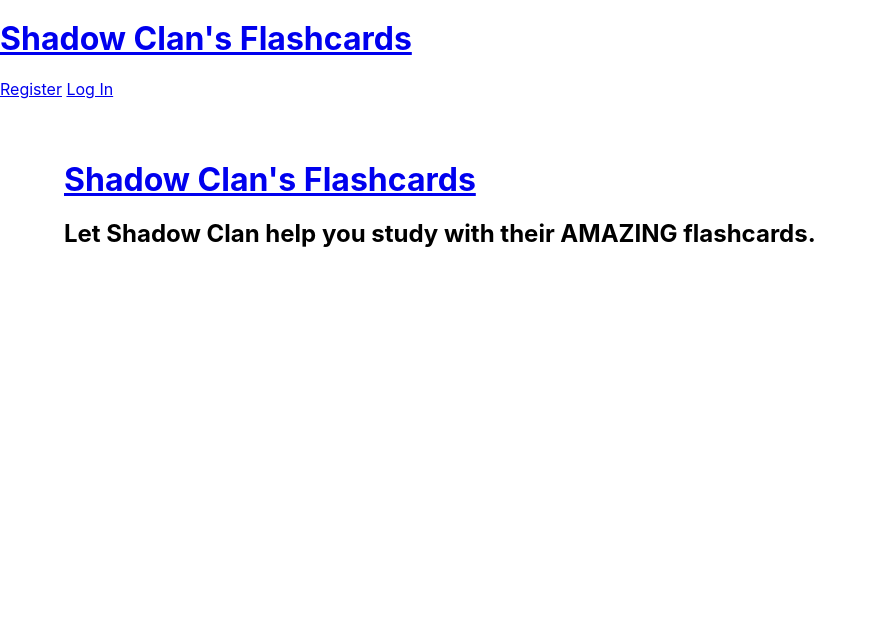
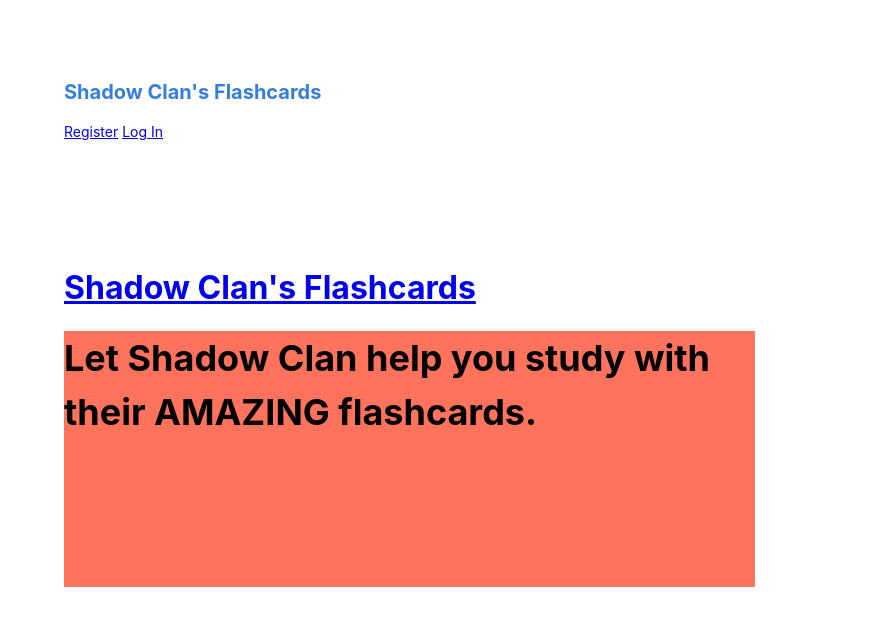
Before and after one commit to paulreece/Leitner-Flashcards, a Django app: page / in a window 1280 px wide. Shown: the top 626 px of the page, without its empty margins (0-877 px from the left). Run offline with Django 4.2, Linux system fonts and the light colour scheme.

Commit message:
changes to base.html and home.html

```diff
--- a/templates/base.html
+++ b/templates/base.html
@@ -11,10 +11,10 @@
 </head>
 
 <body class="sans-serif">
-  <header class="">
-    <a href={% url "homepage" %} class=""><h1 class="">Shadow Clan's Flashcards</h1></a>
-    <nav class="">
-      <div class="">
+  <header class="pa5">
+    <a href={% url "homepage" %} class="link underline-hover blue"><h1 class="f4 lh-copy">Shadow Clan's Flashcards</h1></a>
+    <nav class="navbar-menu">
+      <div class="f6 lh-copy">
 
         {% if user.is_authenticated %}
           <a href={% url 'auth_logout' %} class="">Log Out</a>
--- a/templates/home.html
+++ b/templates/home.html
@@ -6,7 +6,7 @@
 <header class="">
     <a href={% url "homepage" %} class=""><h1 class="">Shadow Clan's Flashcards</h1></a>
   </header>
-<div>
-    <h2> Let Shadow Clan help you study with their AMAZING flashcards.</h2>
+<div class="box w-60 h5 bg-light-red">
+    <h1 class="f2 lh-copy"> Let Shadow Clan help you study with their AMAZING flashcards.</h1>
 </div>
 {% endblock content %}
```
